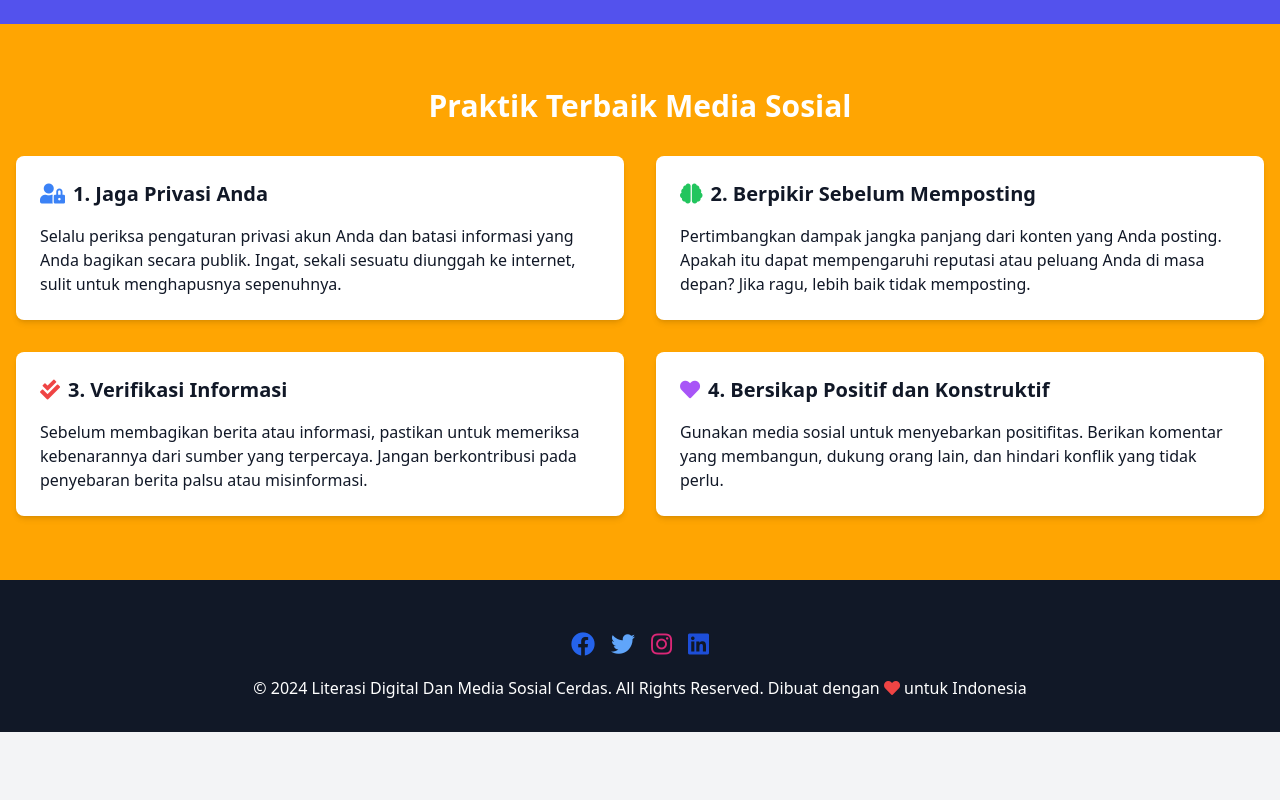
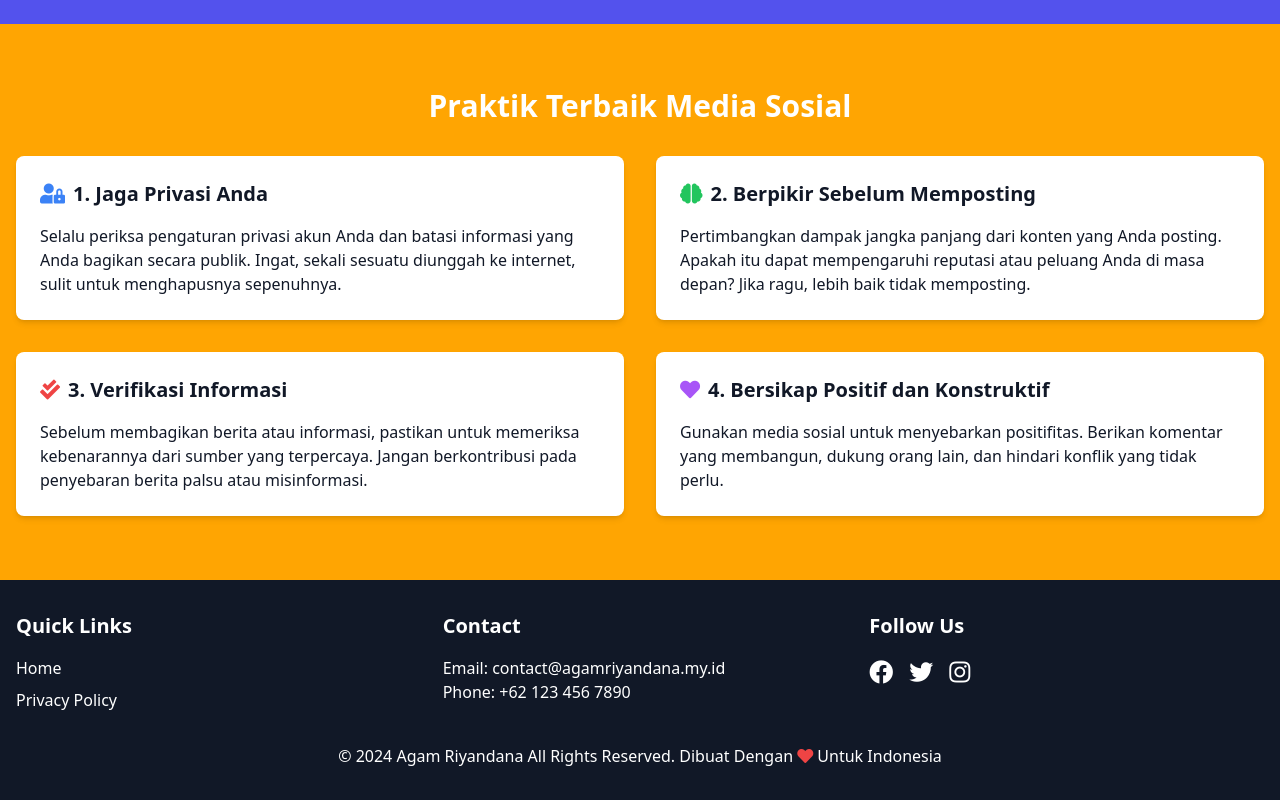
Before and after one commit to agam-riyandana/Literasi-Digital-Indonesia, a plain HTML site: page index.html in a window 1280 px wide. Shown: the part 3204-4004 px from the top of the page. Before the commit the page ends 3936 px from the top, so only its background shows below. Drawn offline with nearby package versions, Linux system fonts and the light colour scheme.

Commit message:
Update index.html
Beta

```diff
--- a/index.html
+++ b/index.html
@@ -211,36 +211,66 @@
     </main>
 
     <footer class="bg-gray-900 text-white py-8">
-        <div class="container mx-auto text-center">
-            <div class="mt-4 flex justify-center space-x-4">
-                <a href="https://www.facebook.com/agamriyandana.id" class="text-2xl hover:text-blue-400 transition duration-300" aria-label="Facebook"><i class="fab fa-facebook text-blue-600"></i></a>
-                <a href="https://x.com/agam_riyandana1" class="text-2xl hover:text-blue-400 transition duration-300" aria-label="Twitter"><i class="fab fa-twitter text-blue-400"></i></a>
-                <a href="https://instagram.com/realagam1" class="text-2xl hover:text-blue-400 transition duration-300" aria-label="Instagram"><i class="fab fa-instagram text-pink-600"></i></a>
-                <a href="https://www.linkedin.com/in/agam-riyandana" class="text-2xl hover:text-blue-400 transition duration-300" aria-label="LinkedIn"><i class="fab fa-linkedin text-blue-700"></i></a>
+        <div class="container mx-auto px-4">
+            <div class="grid md:grid-cols-3 gap-8">
+                <div>
+                    <h3 class="text-xl font-bold mb-4">Quick Links</h3>
+                    <ul class="space-y-2">
+                        <li><a href="#" class="hover:text-blue-400 transition duration-300">Home</a></li>
+                        <li><a href="#privacy-policy" class="hover:text-blue-400 transition duration-300">Privacy Policy</a></li>
+                    </ul>
+                </div>
+                <div>
+                    <h3 class="text-xl font-bold mb-4">Contact</h3>
+                    <p>Email: contact@agamriyandana.my.id</p>
+                    <p>Phone: +62 123 456 7890</p>
+                </div>
+                <div>
+                    <h3 class="text-xl font-bold mb-4">Follow Us</h3>
+                    <div class="flex space-x-4">
+                        <a href="https://www.facebook.com/agamriyandana.id" class="text-2xl hover:text-blue-400 transition duration-300" aria-label="Facebook"><i class="fab fa-facebook"></i></a>
+                        <a href="https://x.com/agam_riyandana1" class="text-2xl hover:text-blue-400 transition duration-300" aria-label="Twitter"><i class="fab fa-twitter"></i></a>
+                        <a href="https://instagram.com/realagam1" class="text-2xl hover:text-pink-400 transition duration-300" aria-label="Instagram"><i class="fab fa-instagram"></i></a>
+                    </div>
+                </div>
             </div>
-            <p class="mt-4">&copy; <span id="current-year"></span> Literasi Digital Dan Media Sosial Cerdas. All Rights Reserved. Dibuat dengan <i class="fas fa-heart text-red-500"></i> untuk Indonesia</p>
+            <div class="mt-8 text-center">
+                <p class="mt-4">&copy; <span id="current-year"></span> Agam Riyandana All Rights Reserved. Dibuat Dengan <i class="fas fa-heart text-red-500"></i> Untuk Indonesia</p>
+            </div>
         </div>
     </footer>
+
+    <!-- AdSense Privacy Policy (Hidden by default) -->
+    <div id="privacy-policy" class="fixed inset-0 bg-black bg-opacity-50 hidden items-center justify-center z-50">
+        <div class="bg-white text-gray-900 p-8 rounded-lg max-w-2xl max-h-[80vh] overflow-y-auto">
+            <h2 class="text-2xl font-bold mb-4">AdSense Privacy Policy</h2>
+            <p class="mb-4">This website uses Google AdSense, a web advertising service provided by Google, Inc. ("Google"). Google AdSense uses "cookies", which are text files placed on your computer, to help the website analyze how users use the site. Google AdSense also uses Web Beacons (also called "action tags" or "single-pixel GIF files").</p>
+            <p class="mb-4">The information generated by the cookie and Web Beacon about your use of the website (including your IP address) will be transmitted to and stored by Google on servers in the United States. Google will use this information for the purpose of evaluating your use of the website, compiling reports on website activity for website operators and providing other services relating to website activity and internet usage.</p>
+            <p class="mb-4">Google may also transfer this information to third parties where required to do so by law, or where such third parties process the information on Google's behalf. Google will not associate your IP address with any other data held by Google.</p>
+            <p class="mb-4">You may refuse the use of cookies by selecting the appropriate settings on your browser, however please note that if you do this you may not be able to use the full functionality of this website. By using this website, you consent to the processing of data about you by Google in the manner and for the purposes set out above.</p>
+            <button id="close-privacy-policy" class="bg-blue-500 text-white px-4 py-2 rounded hover:bg-blue-600 transition duration-300">Close</button>
+        </div>
+    </div>
 
     <script>
         // Set current year in footer
         document.getElementById('current-year').textContent = new Date().getFullYear();
 
         // Mobile menu toggle
-        const menuToggle = document.getElementById('menu-toggle');
-        const mobileMenu = document.getElementById('mobile-menu');
-        menuToggle.addEventListener('click', () => {
-            mobileMenu.classList.toggle('hidden');
+        document.getElementById('menu-toggle').addEventListener('click', function() {
+            document.getElementById('mobile-menu').classList.toggle('hidden');
         });
 
-        // Smooth scroll for navigation links
-        document.querySelectorAll('a[href^="#"]').forEach(anchor => {
-            anchor.addEventListener('click', function (e) {
-                e.preventDefault();
-                document.querySelector(this.getAttribute('href')).scrollIntoView({
-                    behavior: 'smooth'
-                });
-            });
+        // Privacy Policy toggle
+        document.querySelector('a[href="#privacy-policy"]').addEventListener('click', function(e) {
+            e.preventDefault();
+            document.getElementById('privacy-policy').classList.remove('hidden');
+            document.getElementById('privacy-policy').classList.add('flex');
+        });
+
+        document.getElementById('close-privacy-policy').addEventListener('click', function() {
+            document.getElementById('privacy-policy').classList.add('hidden');
+            document.getElementById('privacy-policy').classList.remove('flex');
         });
     </script>
 </body>
```
